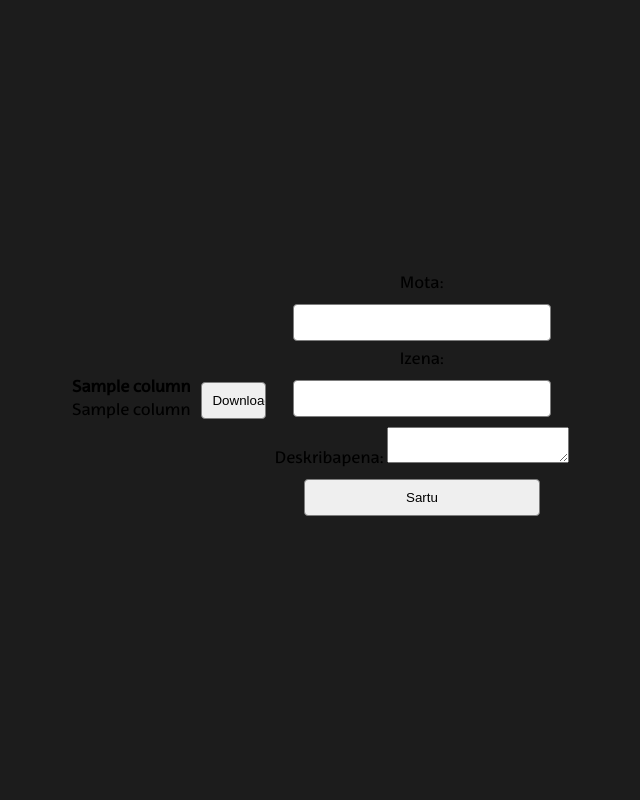
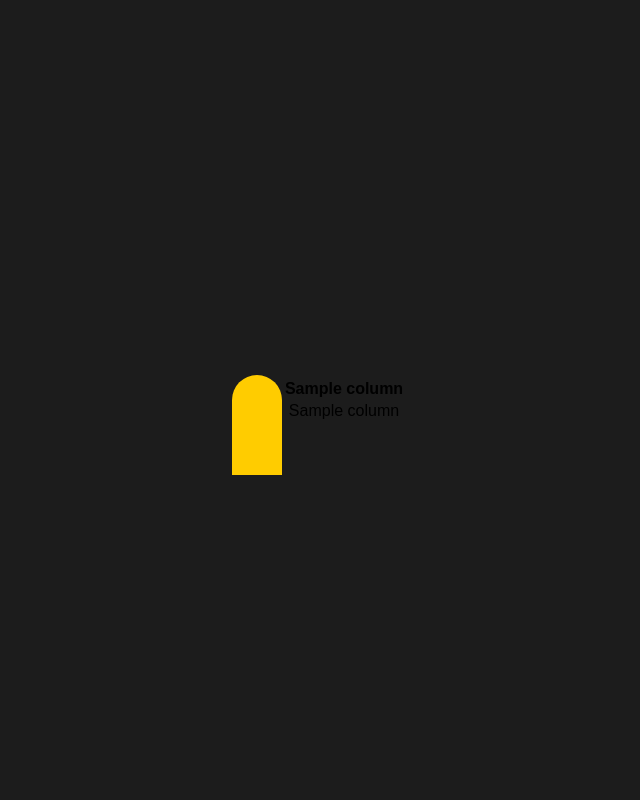
Before and after one commit to Urpekari/RobIoT-WEB, a Flask app: template templates/database.html in a window 1280 px wide. Shown: the whole page, without its empty margins (321-961 px from the left). Run offline with Flask 3, Linux system fonts and the light colour scheme; the template is opened without the code that fills it: most values are stand-ins (such as "Sample title", 1, 10 or a date in 2020); some libraries are stand-ins or nearby versions.

Commit message:
aldaketa txikiak

```diff
--- a/app.py
+++ b/app.py
@@ -30,9 +30,6 @@ mysql=MySQL(app)
 
 dboutput=output(mysql)
 dbinput=input(mysql)
-
-def getDBOutput():
-    return dboutput
 
 @app.route("/")
 def index():
@@ -84,7 +81,7 @@ def control():
             for pos,drone in enumerate(droneak):
                 if drone == drone_izena:
                     droneID=id[pos]
-            page = mapPage(droneID)
+            page = mapPage(dboutput,droneID)
             header, body_html, script=page.map()
             if not drone_izena[-6:] == "_ikusi":
                 ikusi=1
@@ -249,13 +246,13 @@ def get_coords():
 def gps_distance(currentCoords, compareCoords):
     return(hs.haversine(currentCoords, compareCoords, unit=Unit.METERS))
 
-#@app.route("/database")
-#def database_show():
-#    return render_template(
-#        "database.html",
-#        header=tables.Droneak_header,
-#        items=dboutput.get_info(tables.Droneak)
-#    )
+@app.route("/database")
+def database_show():
+    return render_template(
+        "database.html",
+        header=tables.Droneak_header,
+        items=dboutput.get_info(tables.Droneak)
+    )
 
 #@app.route("/database/dowload")
 #def download_csv():
--- a/templates/database.html
+++ b/templates/database.html
@@ -5,8 +5,49 @@
         <meta name="viewport" content="width=device-width, initial-scale=1.0">
         <link rel="stylesheet" href="{{url_for('static', filename='style.css')}}">
         <link rel="shorcut icon" href="{{url_for('static', filename='favicon.ico')}}">
+        <style>
+            body {
+                font-family: Arial, sans-serif;
+            }
+            .flask-container {
+                position: relative;
+                display: inline-block;
+                margin-top: 50px;
+            }
+            .flask {
+                width: 50px;
+                height: 100px;
+                background-color: #ffcc00;
+                border-radius: 25px 25px 0 0;
+                position: relative;
+            }
+            .tooltip {
+                visibility: hidden;
+                width: 200px;
+                background-color: #333;
+                color: #fff;
+                text-align: center;
+                border-radius: 5px;
+                padding: 10px;
+                position: absolute;
+                top: -60px;
+                left: 50%;
+                transform: translateX(-50%);
+                z-index: 1;
+                opacity: 0;
+                transition: opacity 0.3s;
+            }
+            .flask-container:hover .tooltip {
+                visibility: visible;
+                opacity: 1;
+            }
+        </style>
     </head>
     <body>
+        <div class="flask-container">
+            <div class="flask"></div>
+            <div class="tooltip">This is a flask tooltip!</div>
+        </div>
         <table>
             <thead>
                 {% for column in header %}
@@ -24,21 +65,6 @@
             </tbody>
 
         </table>
-        <form action="{{url_for('download_csv')}}">
-            <input type="submit" value="Download">
-        </form>
 
-        <form action="{{url_for('in_drone')}}" method="post">
-            <label for="mota">Mota:</label>
-            <input type="text" id="mota" name="mota" />
-            <br/>
-            <label for="Izena">Izena:</label>
-            <input type="text" id="izena" name="izena" />
-            <br/>
-            <label for="deskribapena">Deskribapena:</label>
-            <textarea name="deskribapena" id="deskribapena"></textarea>
-            <br/>
-            <input type="submit" value="Sartu"/>
-        </form>
     </body>
 </html>
--- a/view/droneControlPage.py
+++ b/view/droneControlPage.py
@@ -16,8 +16,8 @@ class mapPage():
     droneType = ""
     droneID = 1
 
-    def __init__(self, droneID):
-        dbOutput = app.getDBOutput()
+    def __init__(self, dboutput, droneID):
+        dbOutput=dboutput
         self.droneID = droneID
         self.realPath = dbOutput.getRealLocations(droneID)
         self.droneName = dbOutput.getDroneName(droneID)[0][0]
```
